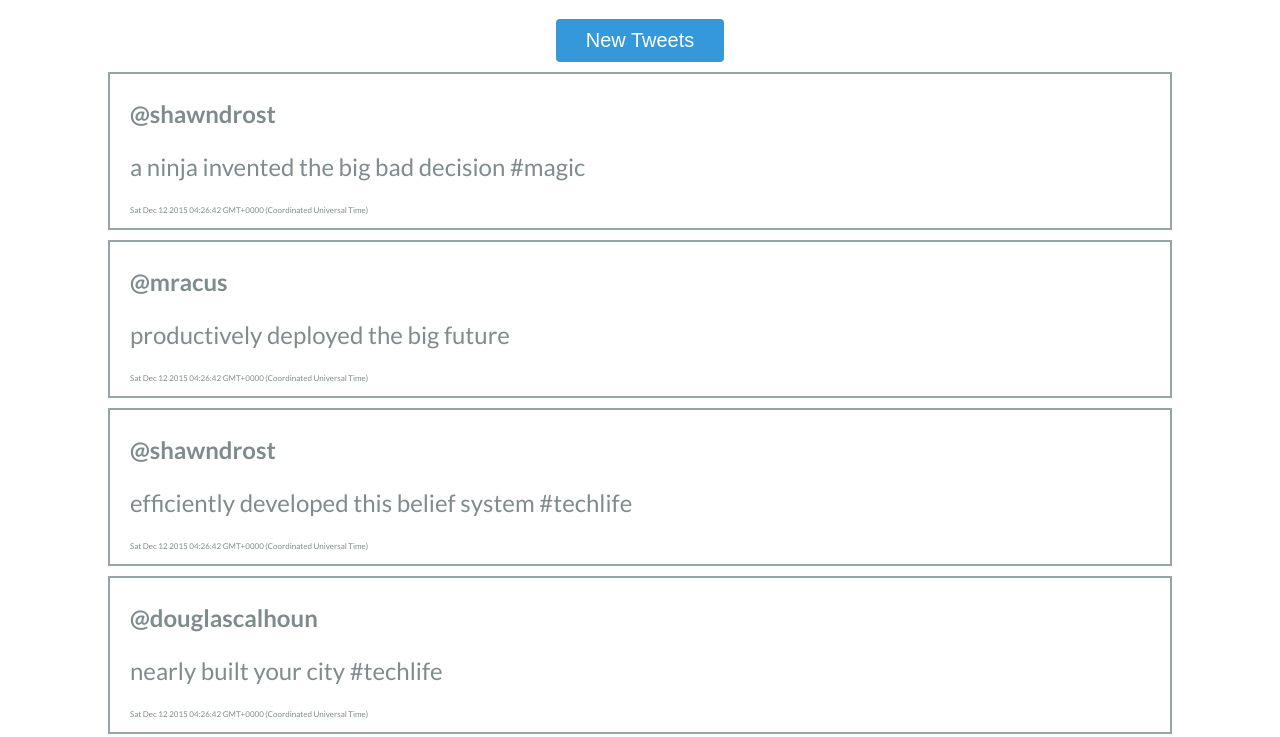
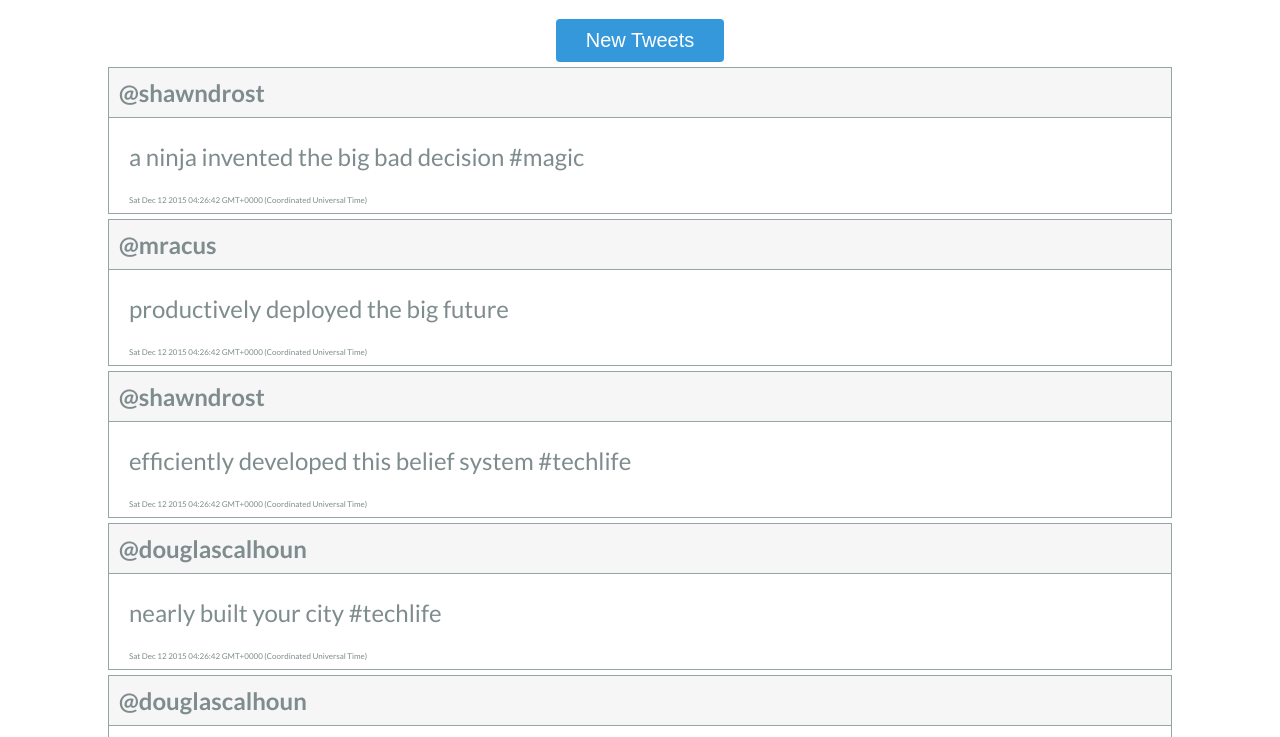
Before and after one commit to yntema/twittler, a plain HTML site: page index.html in a window 1280 px wide. Shown: the part 63-800 px from the top of the page. Drawn offline with Linux system fonts and the light colour scheme.

Commit message:
Add click function to user and style improvements

```diff
--- a/index.html
+++ b/index.html
@@ -44,6 +44,10 @@
           }
         };
         loadTweets();
+        $('.tweet').on('click', '.user', function() {
+            $(this).toggleClass('time');
+        });
+
         $('body').on('click', '#new-tweet', loadTweets);
         $('body').on('mouseenter', '.tweet', function() {
             $(this).toggleClass('highlighted');
--- a/style.css
+++ b/style.css
@@ -6,15 +6,22 @@ body {
 	margin-left: 50px;
 }
 .tweet {
-	margin: 10px 100px;
-	border: 2px solid #95a5a6;
-	padding: 5px 20px;
+	margin: 5px 100px;
+	border: 1px solid #95a5a6;
+}
+.user {
+	background: #f6f6f6;
+	border-bottom: 1px solid #95a5a6;
+	margin: 0;
+	padding: 10px;
 }
 .message {
 	font-size: 1.5em;
+	padding-left: 20px;
 }
 .time {
 	font-size: .5em;
+	padding-left: 20px;
 }
 .highlighted {
 	background-color: #f9f9f9;
```
